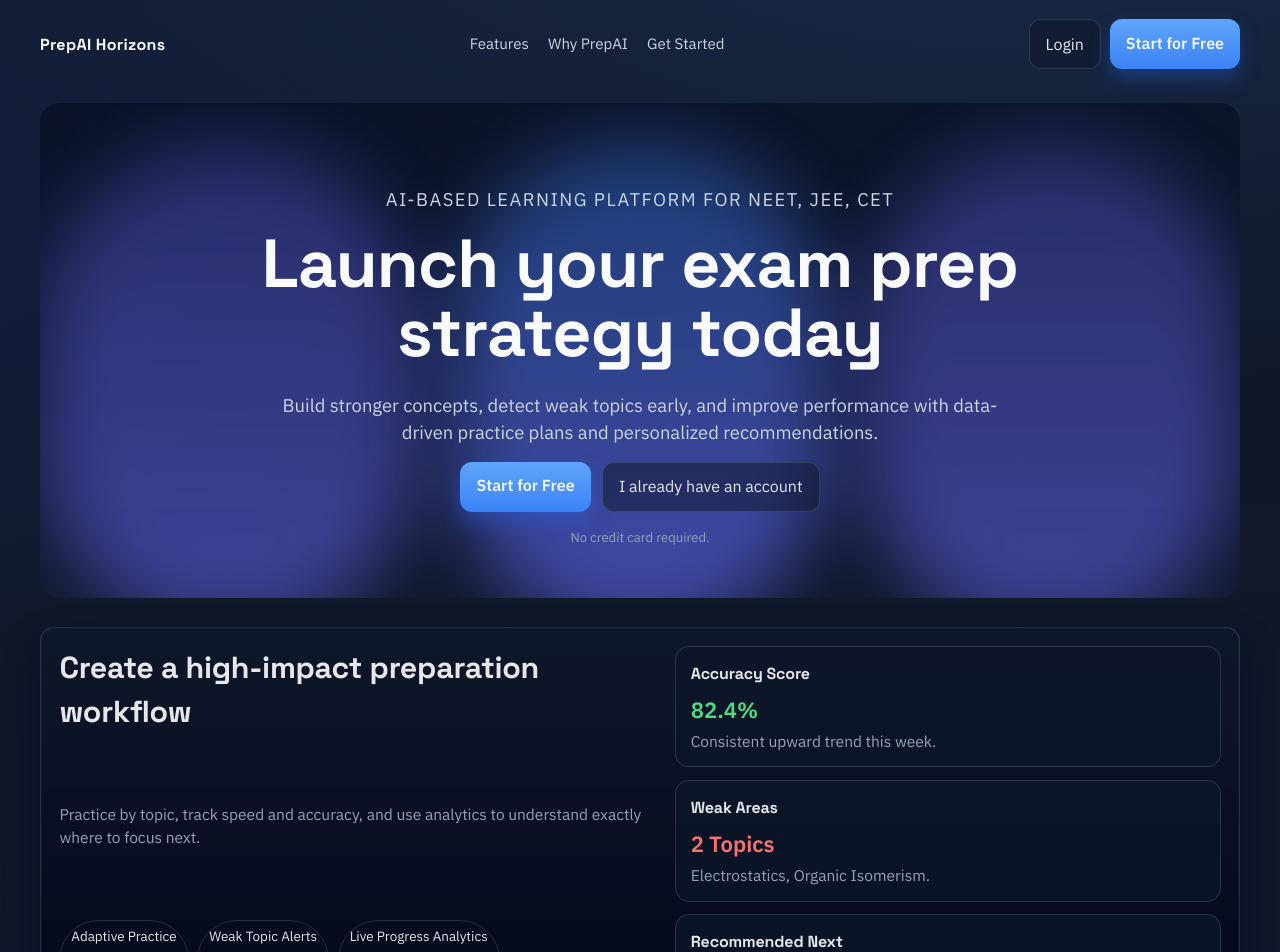
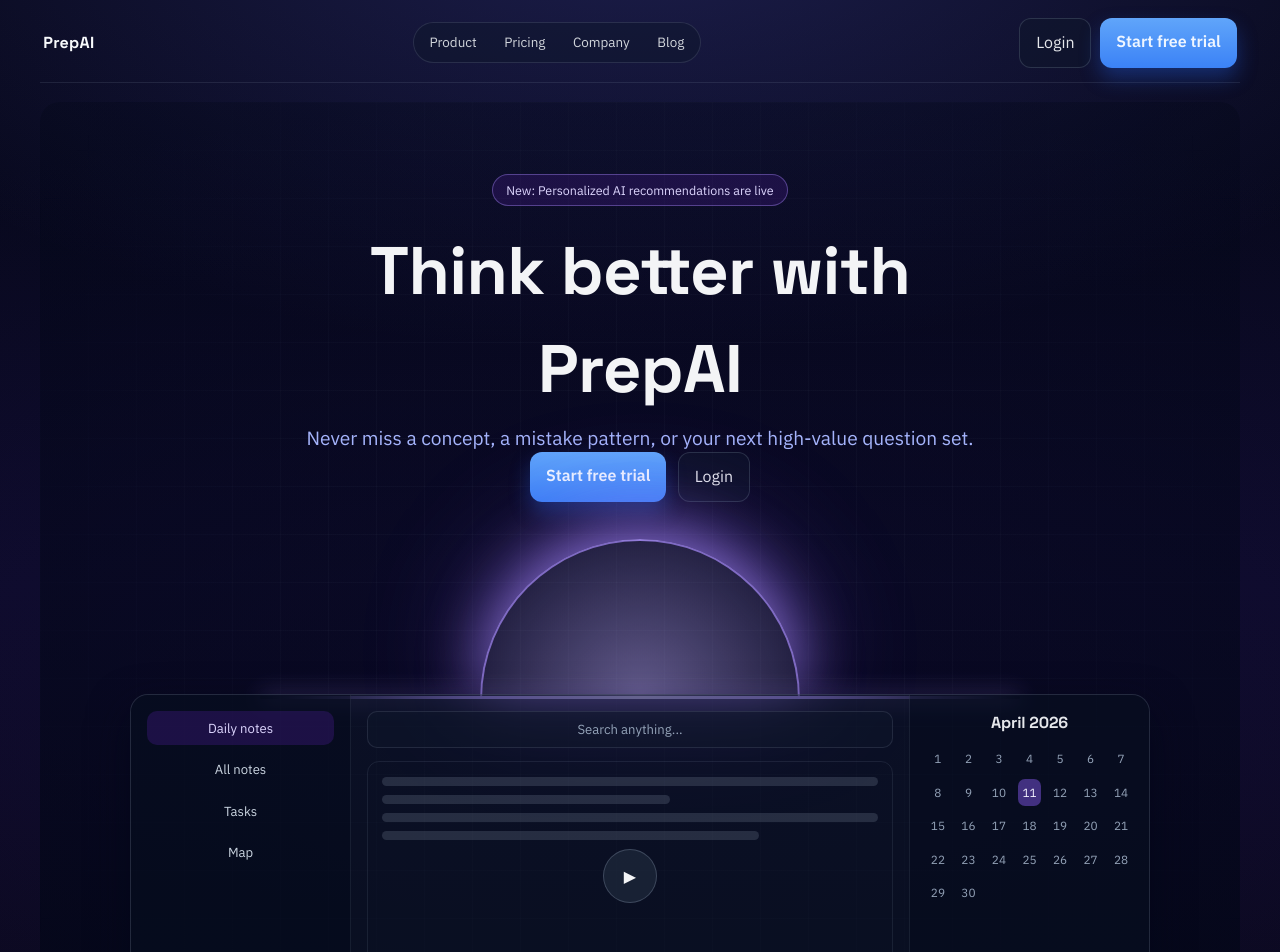
Before and after one commit to yakshithkm/ai-based-personalized-learning-platform, a React (Vite) app in the folder frontend/: page / in a window 1280 px wide. Shown: the top 952 px of the page. Built offline with nearby package versions, Linux system fonts and the light colour scheme; no server answers.

Commit message:
feat(frontend): rebuild home page with cinematic hero and horizon layout

```diff
--- a/frontend/src/index.css
+++ b/frontend/src/index.css
@@ -536,16 +536,22 @@
 
 .landing-page {
   min-height: 100vh;
-  padding: 1.2rem 1.3rem 2rem;
+  padding: 0.2rem 1.1rem 2rem;
+  background:
+    radial-gradient(900px 440px at 50% -8%, rgba(99, 102, 241, 0.23), transparent),
+    radial-gradient(1300px 600px at 50% 65%, rgba(76, 29, 149, 0.18), transparent),
+    linear-gradient(180deg, #07081a 0%, #090a24 55%, #080818 100%);
 }
 
 .landing-topbar {
   max-width: 1200px;
   margin: 0 auto;
+  padding: 0.9rem 0.2rem;
   display: grid;
   grid-template-columns: auto 1fr auto;
   align-items: center;
   gap: 1rem;
+  border-bottom: 1px solid rgba(148, 163, 184, 0.14);
 }
 
 .landing-logo {
@@ -553,18 +559,25 @@
   font-family: 'Space Grotesk', sans-serif;
   font-weight: 700;
   letter-spacing: 0.02em;
+  text-decoration: none;
 }
 
 .landing-nav {
   display: inline-flex;
   justify-self: center;
-  gap: 1.2rem;
+  gap: 0.28rem;
+  padding: 0.26rem;
+  border-radius: 999px;
+  border: 1px solid rgba(148, 163, 184, 0.18);
+  background: rgba(15, 23, 42, 0.45);
 }
 
 .landing-nav a {
-  color: #cbd5e1;
+  color: #d1d5db;
   text-decoration: none;
-  font-size: 0.94rem;
+  font-size: 0.84rem;
+  padding: 0.36rem 0.72rem;
+  border-radius: 999px;
 }
 
 .landing-actions {
@@ -579,61 +592,86 @@
 
 .landing-hero {
   max-width: 1200px;
-  margin: 2.1rem auto 0;
-  padding: 5.2rem 1.2rem 3.2rem;
+  margin: 1.2rem auto 0;
+  padding: 4.5rem 1.2rem 1.6rem;
   text-align: center;
   position: relative;
   overflow: hidden;
   border-radius: 20px;
-  background: linear-gradient(180deg, rgba(2, 6, 23, 0.5), rgba(15, 23, 42, 0.35));
+  background: linear-gradient(180deg, rgba(2, 6, 23, 0.32), rgba(2, 6, 23, 0.72));
 }
 
-.glow-columns {
+.hero-grid-lines {
   position: absolute;
   inset: 0;
-  display: grid;
-  grid-template-columns: repeat(3, minmax(100px, 1fr));
-  gap: 2rem;
-  pointer-events: none;
-  opacity: 0.92;
+  background-image: linear-gradient(rgba(148, 163, 184, 0.04) 1px, transparent 1px),
+    linear-gradient(90deg, rgba(148, 163, 184, 0.04) 1px, transparent 1px);
+  background-size: 48px 48px;
+  mask-image: radial-gradient(circle at center, black 40%, transparent 95%);
 }
 
-.glow-columns span {
-  background: linear-gradient(180deg, rgba(99, 102, 241, 0.35), rgba(99, 102, 241, 0.62));
-  filter: blur(38px);
-  transform: translateY(38px);
+.hero-badge {
+  width: fit-content;
+  margin: 0 auto 1.1rem;
+  border: 1px solid rgba(167, 139, 250, 0.4);
   border-radius: 999px;
+  color: #ddd6fe;
+  font-size: 0.78rem;
+  padding: 0.36rem 0.8rem;
+  background: rgba(76, 29, 149, 0.28);
+  position: relative;
+  z-index: 2;
 }
 
-.glow-columns span:nth-child(2) {
-  background: linear-gradient(180deg, rgba(59, 130, 246, 0.42), rgba(99, 102, 241, 0.7));
+.hero-content.centered {
+  max-width: 760px;
+  margin: 0 auto;
+  position: relative;
+  z-index: 2;
 }
 
-.hero-content {
+.hero-content.centered h1 {
+  font-size: clamp(2.4rem, 6.5vw, 4.2rem);
+  color: #f3f4f6;
+  margin-bottom: 0.35rem;
+}
+
+.hero-content.centered p {
+  color: #a5b4fc;
+  font-size: clamp(1rem, 1.8vw, 1.2rem);
+}
+
+.horizon-wrap {
+  width: min(760px, 100%);
+  height: 170px;
+  margin: 1.7rem auto -0.3rem;
   position: relative;
   z-index: 2;
-  max-width: 760px;
-  margin: 0 auto;
-  display: grid;
-  gap: 1rem;
 }
 
-.hero-eyebrow {
-  color: #bfdbfe;
-  font-size: 0.84rem;
-  letter-spacing: 0.08em;
-  text-transform: uppercase;
+.horizon-ring {
+  position: absolute;
+  left: 50%;
+  bottom: 0;
+  transform: translateX(-50%);
+  width: 320px;
+  height: 160px;
+  border-radius: 320px 320px 0 0;
+  border: 2px solid rgba(167, 139, 250, 0.7);
+  border-bottom: none;
+  box-shadow: 0 -8px 60px rgba(167, 139, 250, 0.72), 0 -12px 120px rgba(139, 92, 246, 0.45);
+  background: radial-gradient(circle at 50% 100%, rgba(196, 181, 253, 0.48), rgba(30, 27, 75, 0.05));
 }
 
-.hero-content h1 {
-  font-size: clamp(2.1rem, 5.8vw, 4.25rem);
-  line-height: 1.02;
-  color: #f8fafc;
-}
-
-.hero-content p {
-  font-size: clamp(1rem, 1.8vw, 1.15rem);
-  color: #cbd5e1;
+.horizon-line {
+  position: absolute;
+  left: 0;
+  right: 0;
+  bottom: 0;
+  height: 3px;
+  border-radius: 999px;
+  background: linear-gradient(90deg, transparent, #a78bfa 30%, #c4b5fd 50%, #a78bfa 70%, transparent);
+  box-shadow: 0 0 22px rgba(167, 139, 250, 0.92);
 }
 
 .hero-cta-row {
@@ -647,48 +685,124 @@
   text-decoration: none;
 }
 
-.hero-content small {
-  color: #94a3b8;
-  font-size: 0.82rem;
+.product-mockup {
+  width: min(1020px, 100%);
+  margin: 0 auto;
+  border: 1px solid rgba(148, 163, 184, 0.18);
+  border-radius: 18px;
+  background: rgba(15, 23, 42, 0.52);
+  box-shadow: 0 16px 40px rgba(2, 6, 23, 0.6);
+  display: grid;
+  grid-template-columns: 220px 1fr 240px;
+  overflow: hidden;
+  position: relative;
+  z-index: 3;
 }
 
-.landing-showcase {
-  max-width: 1200px;
-  margin: 1.8rem auto 0;
+.mockup-sidebar {
+  border-right: 1px solid rgba(148, 163, 184, 0.12);
+  background: rgba(2, 6, 23, 0.4);
   display: grid;
-  grid-template-columns: 1.1fr 1fr;
-  gap: 1rem;
+  gap: 0.48rem;
+  align-content: start;
+  padding: 1rem;
 }
 
-.showcase-copy {
-  display: grid;
-  gap: 0.9rem;
+.mock-pill {
+  font-size: 0.82rem;
+  color: #cbd5e1;
+  border-radius: 10px;
+  padding: 0.46rem 0.56rem;
 }
 
-.showcase-visual {
+.mock-pill.active {
+  background: rgba(76, 29, 149, 0.32);
+  color: #ddd6fe;
+}
+
+.mockup-main {
+  padding: 1rem;
   display: grid;
   gap: 0.8rem;
 }
 
-.mini-card {
-  border: 1px solid var(--border);
-  background: rgba(15, 23, 42, 0.72);
-  border-radius: 14px;
-  padding: 0.9rem;
+.mockup-search {
+  border: 1px solid rgba(148, 163, 184, 0.16);
+  border-radius: 10px;
+  padding: 0.5rem 0.72rem;
+  color: #94a3b8;
+  font-size: 0.82rem;
+  background: rgba(15, 23, 42, 0.55);
 }
 
-.mini-card strong {
-  display: inline-block;
-  font-size: 1.38rem;
-  margin-bottom: 0.25rem;
+.mockup-content {
+  min-height: 230px;
+  border: 1px solid rgba(148, 163, 184, 0.12);
+  border-radius: 12px;
+  padding: 0.9rem;
+  position: relative;
+  display: grid;
+  gap: 0.58rem;
+  align-content: start;
 }
 
-.stat-good {
-  color: #4ade80;
+.mockup-text-block {
+  height: 9px;
+  border-radius: 99px;
+  width: 100%;
+  background: rgba(148, 163, 184, 0.2);
 }
 
-.stat-danger {
-  color: #f87171;
+.mockup-text-block.short {
+  width: 58%;
+}
+
+.mockup-text-block.medium {
+  width: 76%;
+}
+
+.mockup-play {
+  position: absolute;
+  left: 50%;
+  top: 50%;
+  transform: translate(-50%, -50%);
+  width: 54px;
+  height: 54px;
+  border-radius: 50%;
+  display: grid;
+  place-items: center;
+  color: #f3f4f6;
+  background: rgba(30, 41, 59, 0.75);
+  border: 1px solid rgba(148, 163, 184, 0.3);
+}
+
+.mockup-calendar {
+  border-left: 1px solid rgba(148, 163, 184, 0.12);
+  padding: 1rem;
+  background: rgba(2, 6, 23, 0.35);
+}
+
+.mockup-calendar h4 {
+  margin-bottom: 0.7rem;
+  color: #e5e7eb;
+}
+
+.calendar-grid {
+  display: grid;
+  grid-template-columns: repeat(7, 1fr);
+  gap: 0.42rem;
+}
+
+.calendar-grid span {
+  font-size: 0.74rem;
+  color: #94a3b8;
+  border-radius: 7px;
+  padding: 0.3rem 0;
+}
+
+.calendar-grid span.active {
+  background: rgba(139, 92, 246, 0.45);
+  color: #f5f3ff;
 }
 
 @media (max-width: 900px) {
@@ -726,11 +840,31 @@
     padding-bottom: 0.25rem;
   }
 
-  .landing-showcase {
+  .landing-hero {
+    padding-top: 3rem;
+  }
+
+  .horizon-wrap {
+    height: 110px;
+  }
+
+  .horizon-ring {
+    width: 220px;
+    height: 110px;
+  }
+
+  .product-mockup {
     grid-template-columns: 1fr;
   }
 
-  .landing-hero {
-    padding-top: 4.2rem;
+  .mockup-sidebar,
+  .mockup-calendar {
+    border: none;
+  }
+
+  .mockup-sidebar {
+    grid-auto-flow: column;
+    overflow-x: auto;
+    align-content: unset;
   }
 }
--- a/frontend/src/pages/HomePage.jsx
+++ b/frontend/src/pages/HomePage.jsx
@@ -1,82 +1,83 @@
 import { Link } from 'react-router-dom';
-import { useAuth } from '../context/AuthContext';
 
 const HomePage = () => {
-  const { user } = useAuth();
-
   return (
     <div className="landing-page">
       <header className="landing-topbar">
-        <div className="landing-logo">PrepAI Horizons</div>
+        <Link className="landing-logo" to="/">
+          PrepAI
+        </Link>
+
         <nav className="landing-nav">
-          <a href="#features">Features</a>
-          <a href="#why">Why PrepAI</a>
-          <a href="#cta">Get Started</a>
+          <a href="#">Product</a>
+          <a href="#">Pricing</a>
+          <a href="#">Company</a>
+          <a href="#">Blog</a>
         </nav>
+
         <div className="landing-actions">
           <Link className="outline-btn" to="/login">
             Login
           </Link>
-          <Link className="solid-btn" to={user ? '/dashboard' : '/register'}>
-            {user ? 'Open Dashboard' : 'Start for Free'}
+          <Link className="solid-btn" to="/register">
+            Start free trial
           </Link>
         </div>
       </header>
 
-      <section className="landing-hero" id="cta">
-        <div className="glow-columns" aria-hidden="true">
-          <span />
-          <span />
-          <span />
+      <section className="landing-hero">
+        <div className="hero-grid-lines" aria-hidden="true" />
+
+        <div className="hero-badge">New: Personalized AI recommendations are live</div>
+
+        <div className="hero-content centered">
+          <h1>Think better with PrepAI</h1>
+          <p>Never miss a concept, a mistake pattern, or your next high-value question set.</p>
+
+          <div className="hero-cta-row">
+            <Link className="solid-btn" to="/register">
+              Start free trial
+            </Link>
+            <Link className="outline-btn" to="/login">
+              Login
+            </Link>
+          </div>
         </div>
 
-        <div className="hero-content">
-          <p className="hero-eyebrow">AI-Based Learning Platform for NEET, JEE, CET</p>
-          <h1>Launch your exam prep strategy today</h1>
-          <p>
-            Build stronger concepts, detect weak topics early, and improve performance with
-            data-driven practice plans and personalized recommendations.
-          </p>
-          <div className="hero-cta-row">
-            <Link className="solid-btn" to={user ? '/dashboard' : '/register'}>
-              {user ? 'Continue Learning' : 'Start for Free'}
-            </Link>
-            <Link className="outline-btn" to="/login">
-              I already have an account
-            </Link>
+        <div className="horizon-wrap" aria-hidden="true">
+          <div className="horizon-ring" />
+          <div className="horizon-line" />
+        </div>
+
+        <div className="product-mockup" role="presentation">
+          <div className="mockup-sidebar">
+            <span className="mock-pill active">Daily notes</span>
+            <span className="mock-pill">All notes</span>
+            <span className="mock-pill">Tasks</span>
+            <span className="mock-pill">Map</span>
           </div>
-          <small>No credit card required.</small>
-        </div>
-      </section>
 
-      <section className="landing-showcase panel" id="features">
-        <div className="showcase-copy">
-          <h2>Create a high-impact preparation workflow</h2>
-          <p>
-            Practice by topic, track speed and accuracy, and use analytics to understand exactly
-            where to focus next.
-          </p>
-          <div className="chip-wrap">
-            <span className="chip">Adaptive Practice</span>
-            <span className="chip">Weak Topic Alerts</span>
-            <span className="chip">Live Progress Analytics</span>
+          <div className="mockup-main">
+            <div className="mockup-search">Search anything...</div>
+            <div className="mockup-content">
+              <div className="mockup-text-block" />
+              <div className="mockup-text-block short" />
+              <div className="mockup-text-block" />
+              <div className="mockup-text-block medium" />
+              <div className="mockup-play">▶</div>
+            </div>
           </div>
-        </div>
-        <div className="showcase-visual" id="why">
-          <article className="mini-card">
-            <h4>Accuracy Score</h4>
-            <strong className="stat-good">82.4%</strong>
-            <p>Consistent upward trend this week.</p>
-          </article>
-          <article className="mini-card">
-            <h4>Weak Areas</h4>
-            <strong className="stat-danger">2 Topics</strong>
-            <p>Electrostatics, Organic Isomerism.</p>
-          </article>
-          <article className="mini-card">
-            <h4>Recommended Next</h4>
-            <p>Timed mixed practice set (20 questions).</p>
-          </article>
+
+          <div className="mockup-calendar">
+            <h4>April 2026</h4>
+            <div className="calendar-grid">
+              {Array.from({ length: 30 }).map((_, idx) => (
+                <span key={idx} className={idx === 10 ? 'active' : ''}>
+                  {idx + 1}
+                </span>
+              ))}
+            </div>
+          </div>
         </div>
       </section>
     </div>
```
